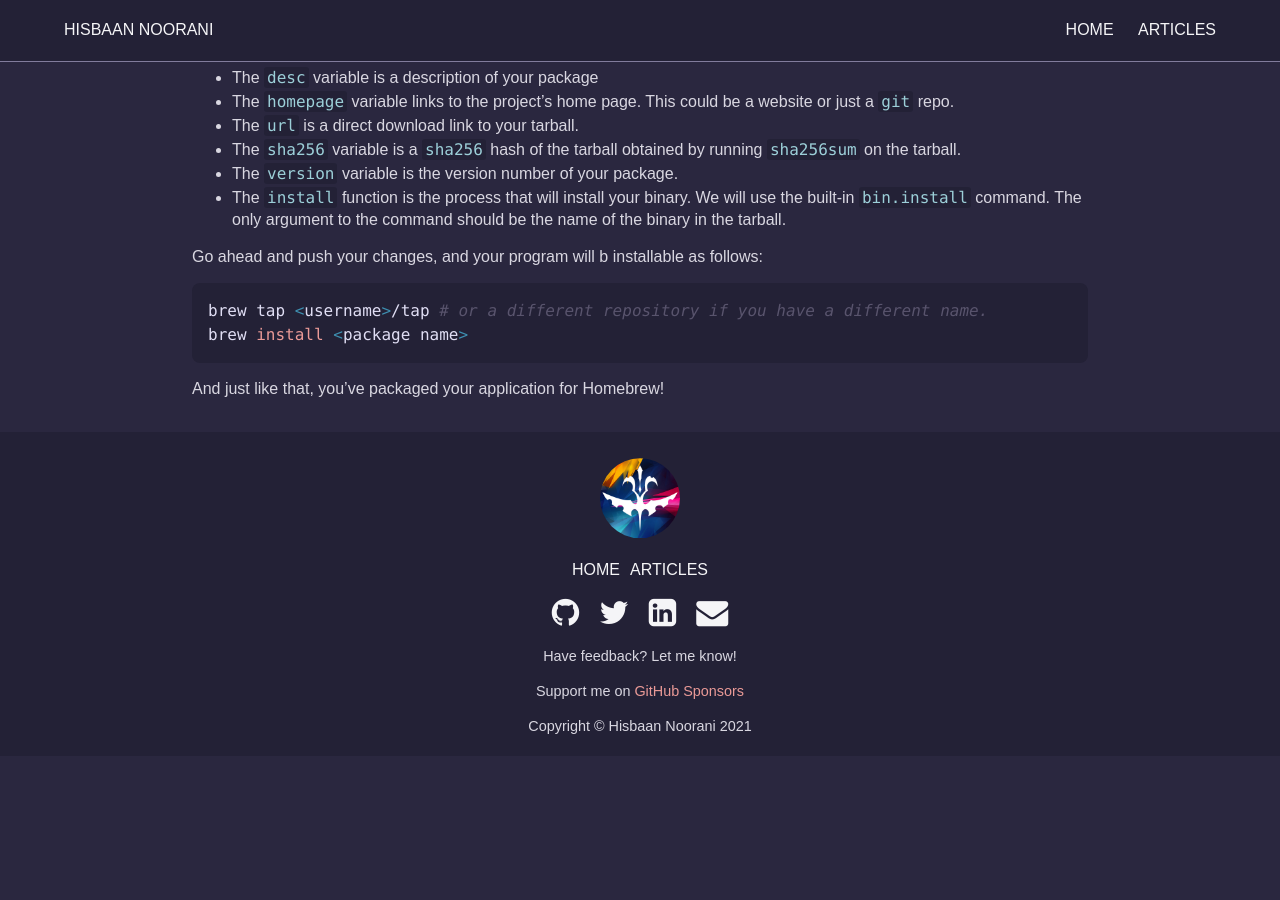
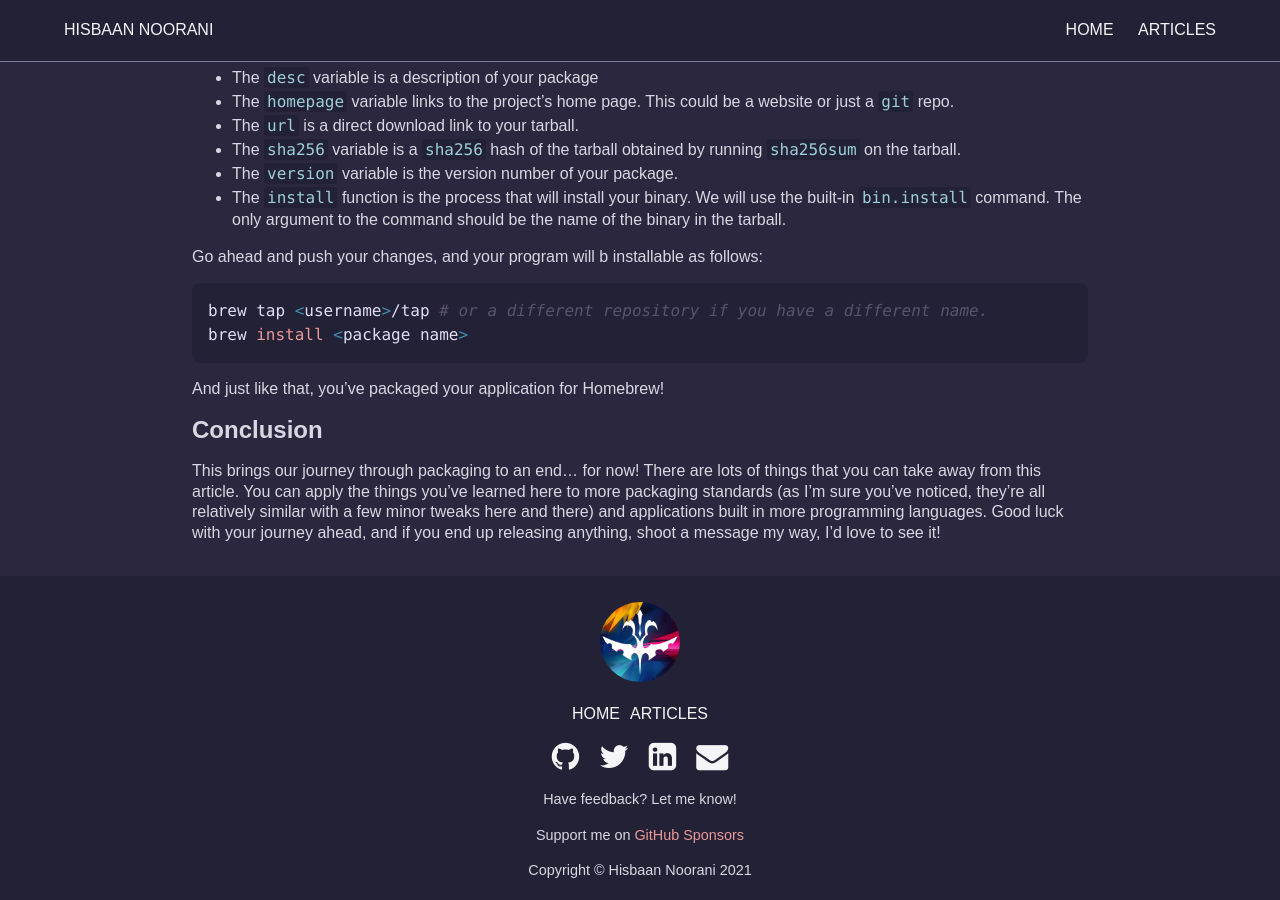
Before and after one commit to hisbaan/hisbaan.com, a Jekyll site: the page built from _posts/2022-05-04-how-to-package-rust-applications.md, in a window 1280 px wide and 900 px high, scrolled down 14682 px. Built offline with Jekyll 4.4.1, drawn with Linux system fonts in a browser that asks for light colours; nearby versions of some CDN libraries; before the commit the page ends 15438 px from its top, so only the background shows below that.

Commit message:
Add conclusion

````diff
--- a/_posts/2022-05-04-how-to-package-rust-applications.md
+++ b/_posts/2022-05-04-how-to-package-rust-applications.md
@@ -570,3 +570,7 @@ brew install <package name>
 ```
 
 And just like that, you've packaged your application for Homebrew!
+
+## Conclusion
+
+This brings our journey through packaging to an end... for now! There are lots of things that you can take away from this article. You can apply the things you've learned here to more packaging standards (as I'm sure you've noticed, they're all relatively similar with a few minor tweaks here and there) and applications built in more programming languages. Good luck with your journey ahead, and if you end up releasing anything, shoot a message my way, I'd love to see it!
````
